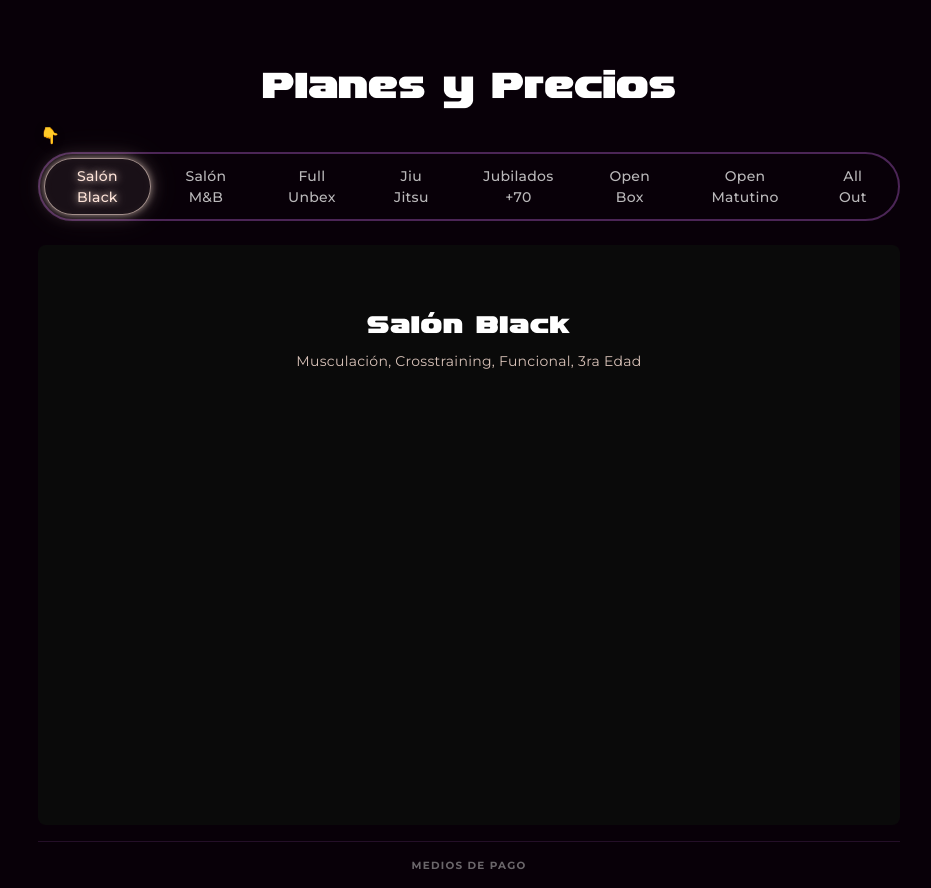
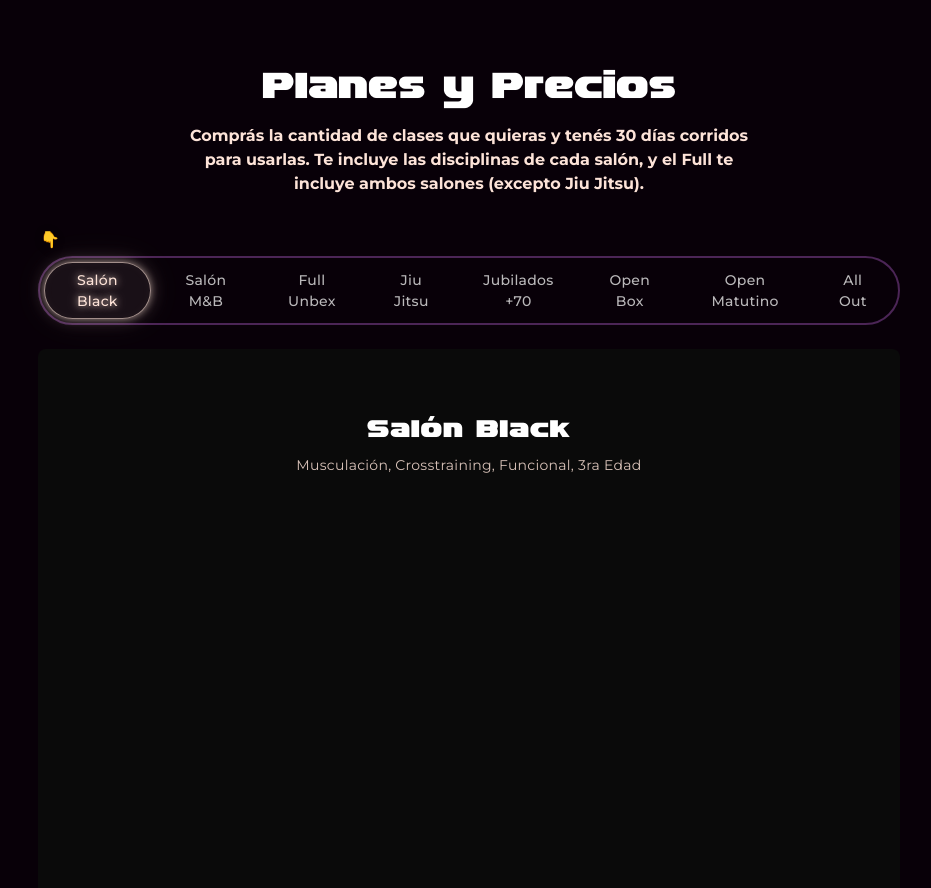
Before and after one commit to unbexweb/unbex-web, a Next.js app: page / in a window 1280 px wide. Shown: the part 5910-6798 px from the top of the page, without its empty margins (316-1247 px from the left). Built offline with nearby package versions, Linux system fonts and the light colour scheme.

Commit message:
feat: agregar texto explicativo debajo del titulo de Planes y Precios
Co-Authored-By: Claude Sonnet 5 <noreply@anthropic.com>

```diff
--- a/components/PreciosSection.jsx
+++ b/components/PreciosSection.jsx
@@ -173,6 +173,10 @@ export default function PreciosSection() {
         </div>
 
         <h2 className="section__title">Planes y Precios</h2>
+        <p className="section__subtitle">
+          Comprás la cantidad de clases que quieras y tenés 30 días corridos para usarlas. Te incluye
+          las disciplinas de cada salón, y el Full te incluye ambos salones (excepto Jiu Jitsu).
+        </p>
 
         {isMobile ? (
           <PreciosAcordeon initialOpenId={tabDesdeUrl} />
```
